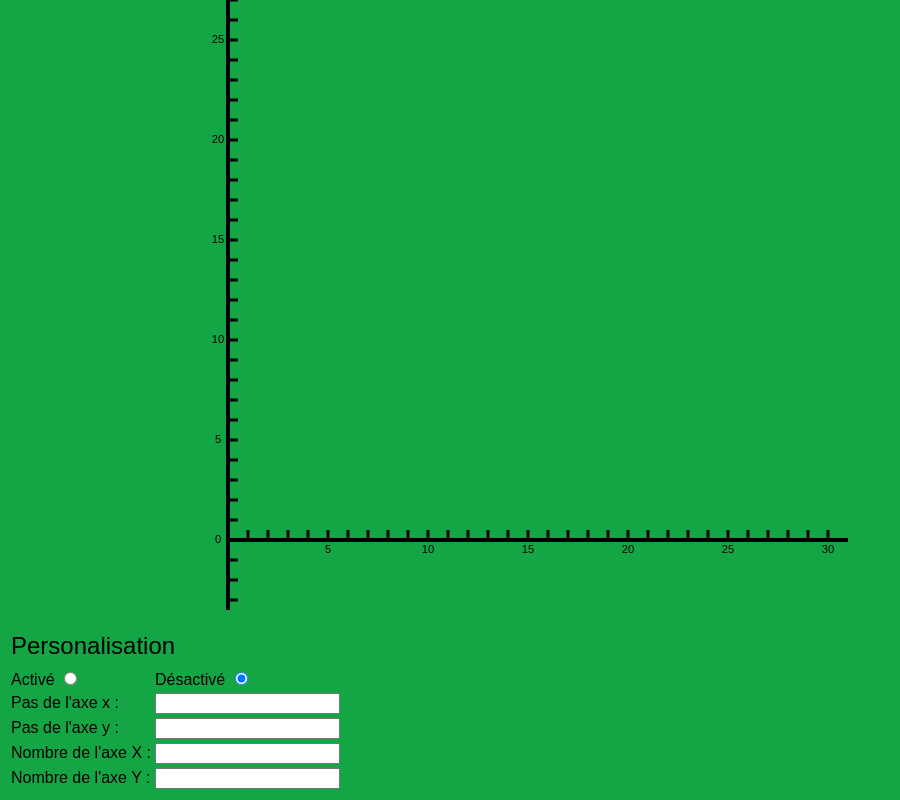
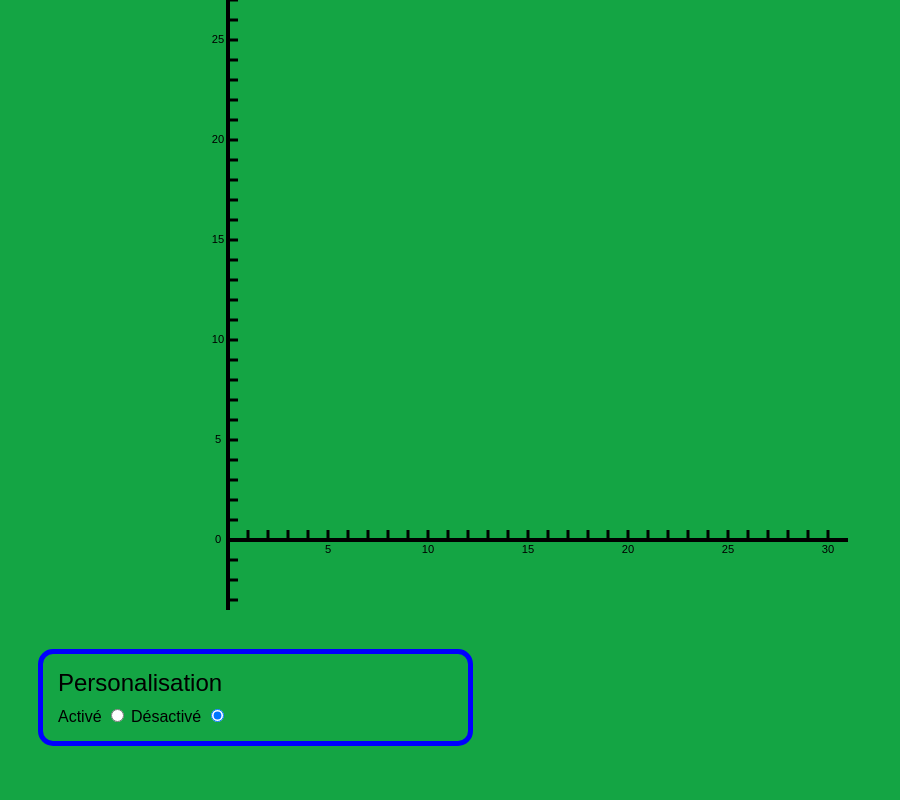
Before and after one commit to lpenaud/puit_canadien, a plain HTML site: page client/PageGraph.html in a window 1280 px wide. Shown: the part 381-1181 px from the top of the page, without its empty margins (0-900 px from the left). After the commit the page ends 1127 px from the top, so only its background shows below. Drawn offline with Linux system fonts and the light colour scheme.

Commit message:
Mise à jour de style

```diff
--- a/client/JSGraph.js
+++ b/client/JSGraph.js
@@ -12,7 +12,7 @@ function write(canvas,txt,x,y){
     });
 }
 
-function curve(stepX,stepY,numberX,numberY) {
+function curve(totalX,totlaY,numberX,numberY) {
     var y=10,x=20;
     var originX=20,maxX=640,originY=630,maxY=700,canvas='canvas';
     $(canvas).drawLine({
@@ -31,10 +31,10 @@ function curve(stepX,stepY,numberX,numberY) {
            x2:x, y2:originY-10
         });
         x=x+20;
-        stepX++;
+        totalX++;
         if (numberX) {
-            if (stepX%numberX==0){
-            write(canvas,stepX,x,originY+10);
+            if (totalX%numberX==0){
+            write(canvas,totalX,x,originY+10);
             }
         }
     }
@@ -46,13 +46,21 @@ function curve(stepX,stepY,numberX,numberY) {
             x2:originX+10, y2:y
         });
         y=y+20;
-        stepY--;
+        totlaY--;
         if (numberY) {
-            if (stepY%numberY==0){
-                write(canvas,stepY,originX-10,y);
+            if (totlaY%numberY==0){
+                write(canvas,totlaY,originX-10,y);
             }
         }
     }
 }
 
+$('#normal').click(function () {
+    $('#future tbody').css('display','none');
+});
+
+$('#custom').click(function() {
+    $('#future tbody').css('display','flex');
+});
+
 curve(0,31,5,5);
--- a/client/PageGraph.html
+++ b/client/PageGraph.html
@@ -26,23 +26,23 @@
 
 
 <table id='future'>
-    <thead>
+    <thead style='display: block;'>
             <tr>
                 <td colspan='2'><h2>Personalisation</h2></td>
             </tr>
             <tr>
-                <td>Activé <input type="radio" name="perso" id='custom'/></td>
+                <td>Activé <input type="radio" name="perso" id='custom' /></td>
                 <td>Désactivé <input type="radio" name="perso" id="normal" checked/></td>
             </tr>
     </thead>
-    <tbody>
+    <tbody style='display: none;'>
         <tr>
-            <td>Pas de l'axe x :</td>
-            <td><input type="number" id="stepX"/></td>
+            <td>Total axe x :</td>
+            <td><input type="number" id="totalX"/></td>
         </tr>
         <tr>
-            <td>Pas de l'axe y :</td>
-            <td><input type="number" id="stepY"/></td>
+            <td>Total axe y :</td>
+            <td><input type="number" id="totalY"/></td>
         </tr>
         <tr>
             <td>Nombre de l'axe X :</td>
@@ -54,7 +54,6 @@
         </tr>
     </tbody>
 </table>
-
 <script src="Jquery/jquery-1.12.0.min.js"></script>
 <script src="Jquery/jcanvas.min.js"></script>
 <script src="JSGraph.js"></script>
--- a/client/style.css
+++ b/client/style.css
@@ -70,6 +70,19 @@ h1 {
         margin-right: -70px;
     }
 
+    #future {
+        clear: both;
+        float: left;
+        margin-left: 30px;
+        margin-top: 30px;
+        border: 5px solid blue;
+        border-radius: 15px;
+        width: 435px;
+        height: auto;
+        padding-left: 10px;
+        padding-bottom: 10px;
+    }
+
 }
 
 @media screen and (max-width: 1024px) {
```
